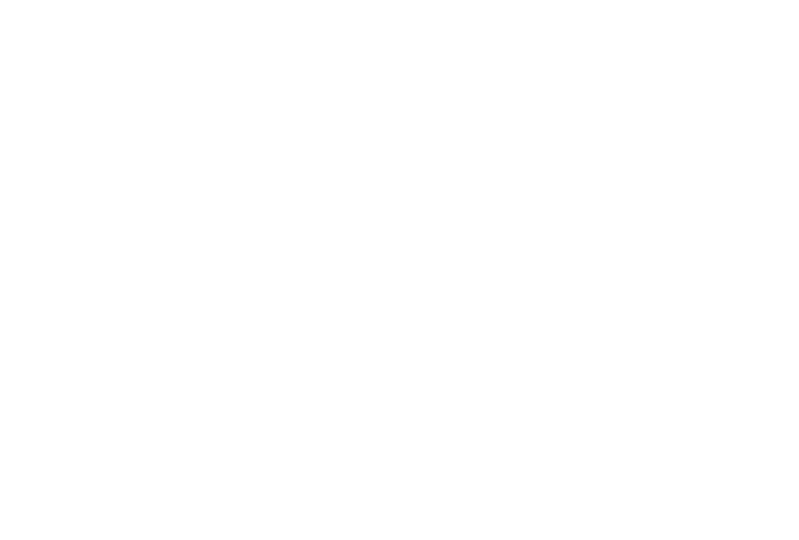
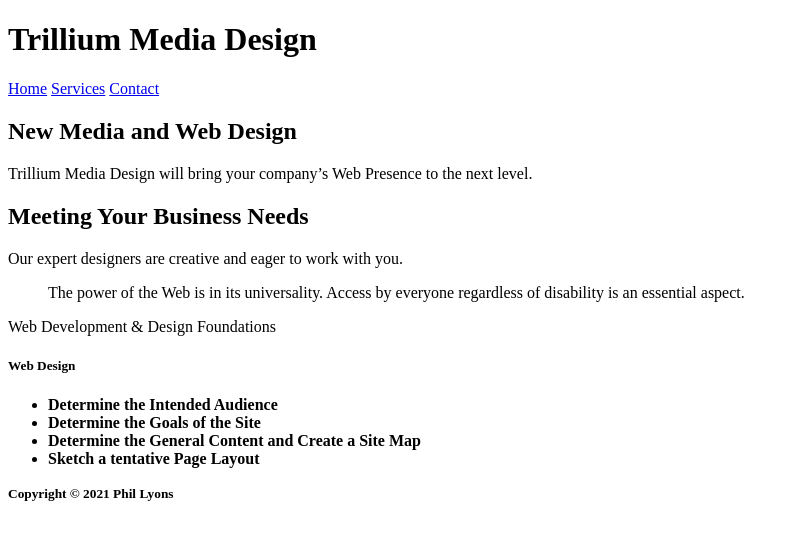
Before and after one commit to 44144Sp21/ch2-inclassnotes-Plyons614, a plain HTML site: page index.html in a window 1280 px wide. Shown: the whole page, without its empty margins (0-799 px from the left). Drawn offline with Linux system fonts and the light colour scheme.

Commit message:
index page finished and added contact and services page

```diff
--- a/index.html
+++ b/index.html
@@ -1,10 +1,40 @@
 <!DOCTYPE html>
 <html lang="en">
 	<head>
-		<title>LASTNAME Chapter 2 InClass Notes</title>
+		<title>Lyons Chapter 2 InClass Notes</title>
 		<meta charset="utf-8">
 	</head>
 <body>
+    <h1>Trillium Media Design</h1>
+    <nav>
+        <a href="index.html">Home</a>
+        <a href="services.html">Services</a>
+        <a href="contact.html">Contact</a>
+    </nav>
+    <main>
+        <h2>New Media and Web Design</h2>
+        <p>Trillium Media Design will bring your company&rsquo;s Web Presence to the next level.</p>
+        <h2>Meeting Your Business Needs</h2>
+        <p>Our expert designers are creative and eager to work with you.</p>
 
+        <blockquote> The power of the Web is in its universality. Access by everyone regardless of disability is an essential aspect.
+        </blockquote>
+
+        <a hrefk="http://webdevfoundations.net">Web Development &amp; Design Foundations</a>
+
+        <h5>Web Design</h5>
+
+        <ul>
+            <li><strong>Determine the Intended Audience</strong></li>
+            <li><strong>Determine the Goals of the Site</strong></li>
+            <li><strong>Determine the General Content and Create a Site Map</strong></li>
+            <li><strong>Sketch a tentative Page Layout</strong></li>
+        </ul>
+
+
+    </main>
+    <footer>
+        <small><strong>Copyright &copy; 2021 Phil Lyons</strong></small>
+    </footer>
 </body>
 </html>
```
Also changed, not shown: contact.html (added), services.html (added).
